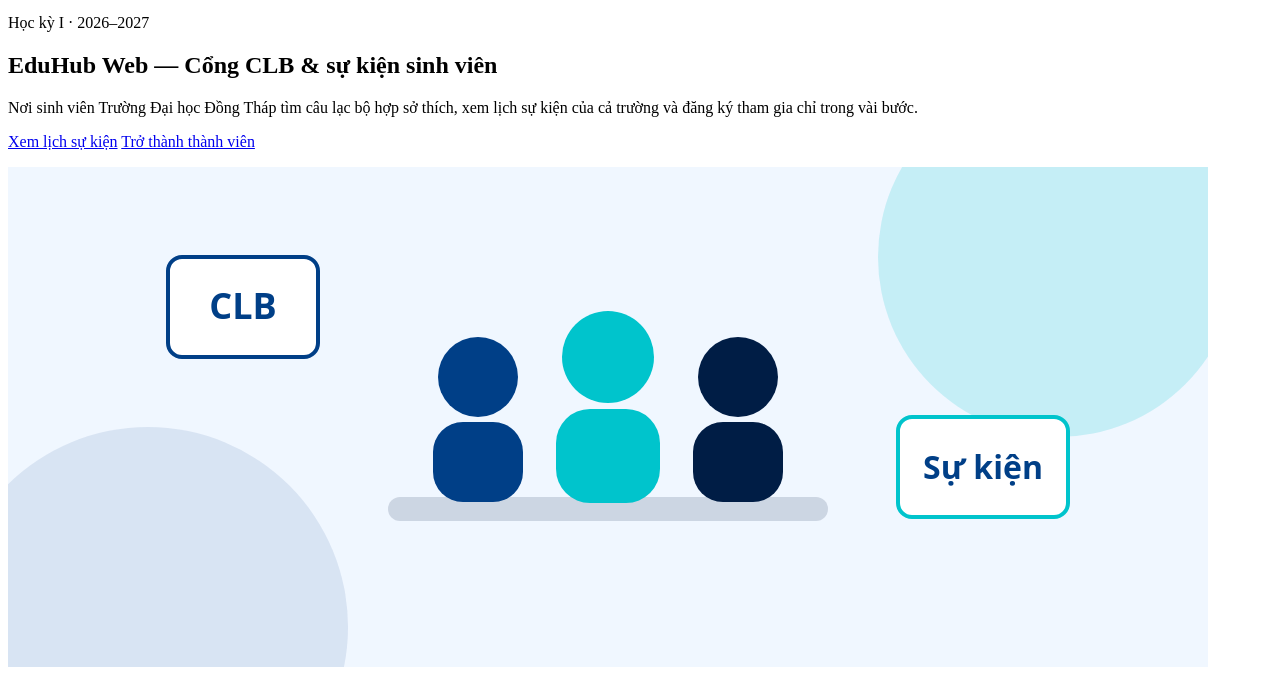
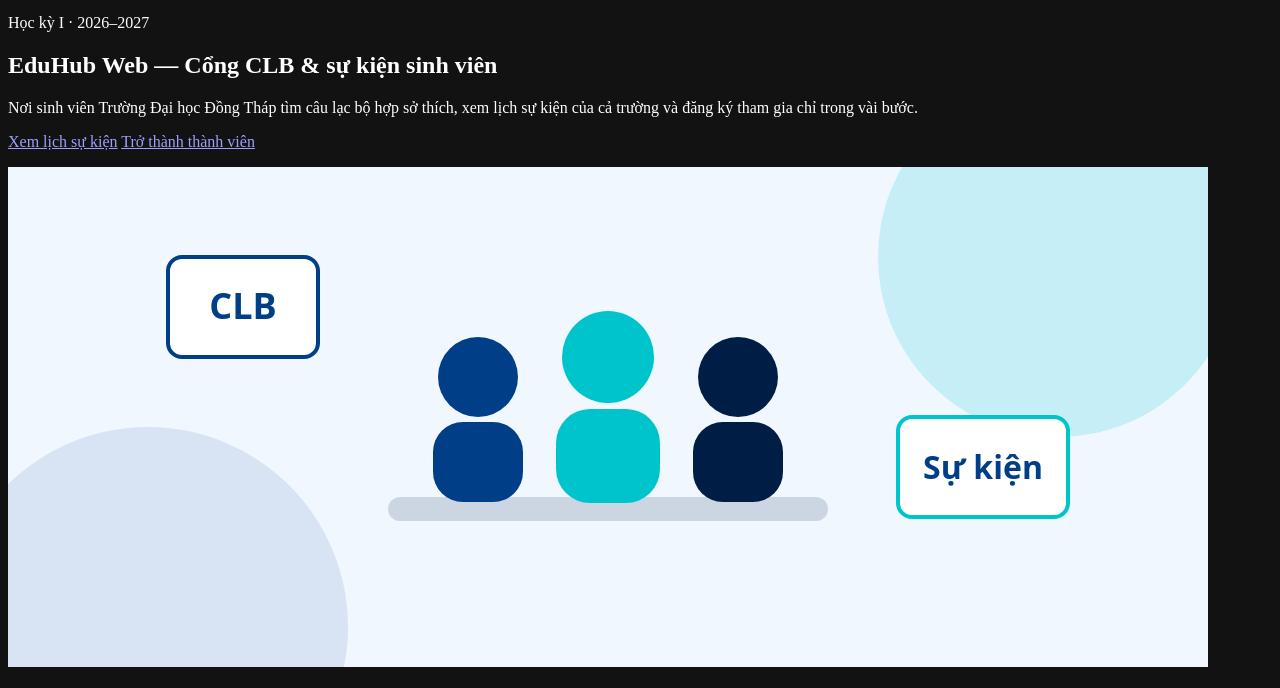
Before and after one commit to Penkerv3/FrontEnd, a plain HTML site: page Chuong-02_CSS-hien-dai-Responsive/starter/index.html in a window 1280 px wide. Shown: the part 168-856 px from the top of the page. Drawn offline with Linux system fonts and the dark colour scheme.

Commit message:
Update starter for Chapter 2

```diff
--- a/Chuong-02_CSS-hien-dai-Responsive/starter/css/tokens.css
+++ b/Chuong-02_CSS-hien-dai-Responsive/starter/css/tokens.css
@@ -4,7 +4,8 @@
    Ch04 sẽ chép các token này sang @theme của Tailwind.
    ========================================================================== */
 
-:root {
+:root
+{
   /* Bảng màu gốc của dự án (cho sẵn) */
   --palette-blue-900: #001d45;   /* tối */
   --palette-blue-700: #003f87;   /* chính */
@@ -90,12 +91,49 @@
      --shadow-md: 0 4px 12px rgb(0 29 69 / 0.1);
      --shadow-lg: 0 12px 24px rgb(0 29 69 / 0.16);
 
+     --container-max: 72rem; /* 1152px */
+     --container-narrow: 44rem; /* 704px */
+     --duration-fast: 150ms;
+     --duration-normal: 250ms;
+     --ease-out: cubic-bezier(0.2, 0.8, 0.2, 1);
 
   /* TODO(ch2-T1): Ghi chú breakpoint (var() KHÔNG dùng được trong @media, chỉ để tra cứu):
        --breakpoint-sm: 40rem;  (640px)   --breakpoint-lg: 64rem;  (1024px) */
 
+      --breakpoint-sm: 40rem; /* 640px */
+      --breakpoint-lg: 64rem; /* 1024px */
+
   /* TODO(ch2-T1): color-scheme: light dark; */
+
+      color-scheme: light dark;
 }
 
 /* TODO(ch2-T1): Dark mode — trong @media (prefers-color-scheme: dark) { :root { … } }
    chỉ đổi giá trị các token --color-* (nền tối, chữ sáng, primary sáng hơn để đủ tương phản). */
+
+   @media (prefers-color-scheme: dark)
+   {
+      :root
+      {
+         --color-primary: var(--palette-blue-300);
+         --color-primary-hover: #a9cbff;
+         --color-on-primary: var(--palette-blue-900);
+         --color-accent-strong: var(--palette-cyan-500);
+         --color-bg: #000f26;
+         --color-surface: var(--palette-blue-900);
+         --color-surface-muted: #0a2a57;
+         --color-text: #e6eef8;
+         --color-text-muted: #a8b6cc;
+         --color-border: #1f3d66;
+         --color-link: var(--palette-blue-300);
+         --color-warning: #fdba74;
+         --color-warning-bg: #3b1d0a;
+         --color-danger: #f87171;
+         --color-success: #4ade80;
+         --color-header-bg: #000a1a;
+
+         --shadow-sm: 0 1px 2px rgb(0 0 0 / 0.4);
+         --shadow-md: 0 4px 12px rgb(0 0 0 / 0.45);
+         --shadow-lg: 0 12px 28px rgb(0 0 0 / 0.55);
+      }
+   }
```
